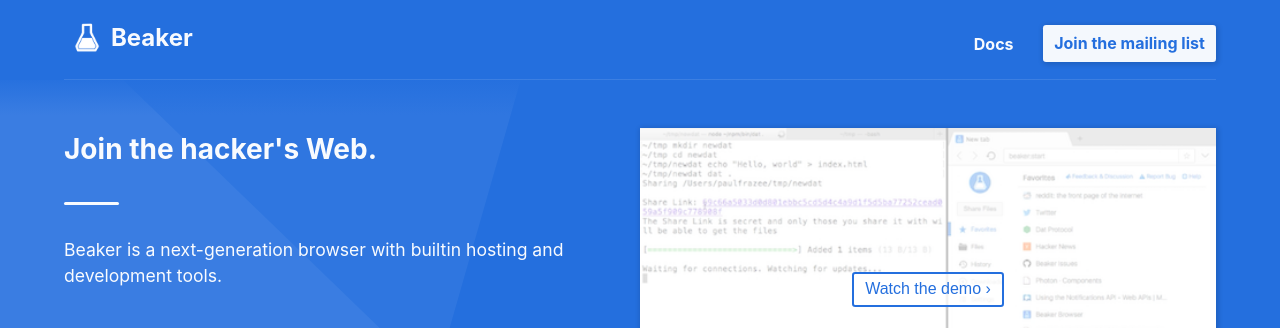
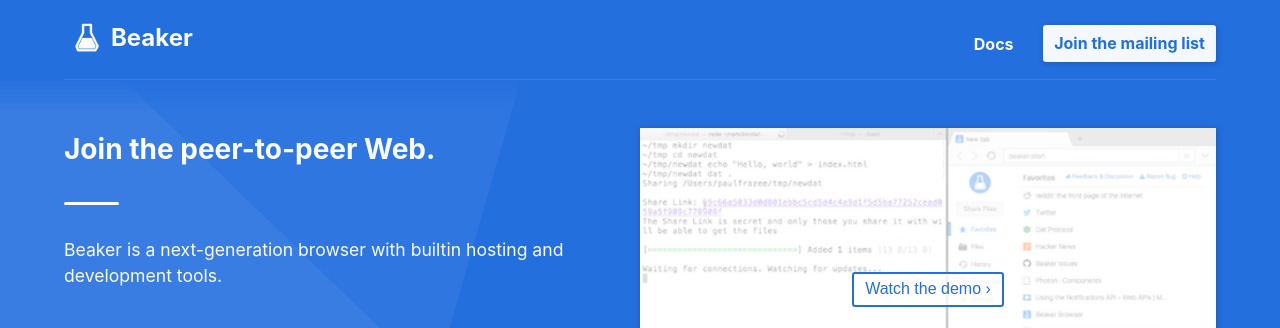
Before and after one commit to beakerbrowser/beakerbrowser.com, a Jekyll site: the page built from index.html, in a window 1280 px wide. Shown: the top 328 px of the page. Built offline with Jekyll 4.4.1, drawn with Linux system fonts in a browser that asks for light colours.

Commit message:
s/hackers/peer-to-peer/

```diff
--- a/index.html
+++ b/index.html
@@ -6,7 +6,7 @@
   <div class="container">
     <div class="hero__intro">
       <p class="hero__tagline">
-        Join the hacker's Web.
+        Join the peer-to-peer Web.
       </p>
       <div class="divider"></div>
 
```
